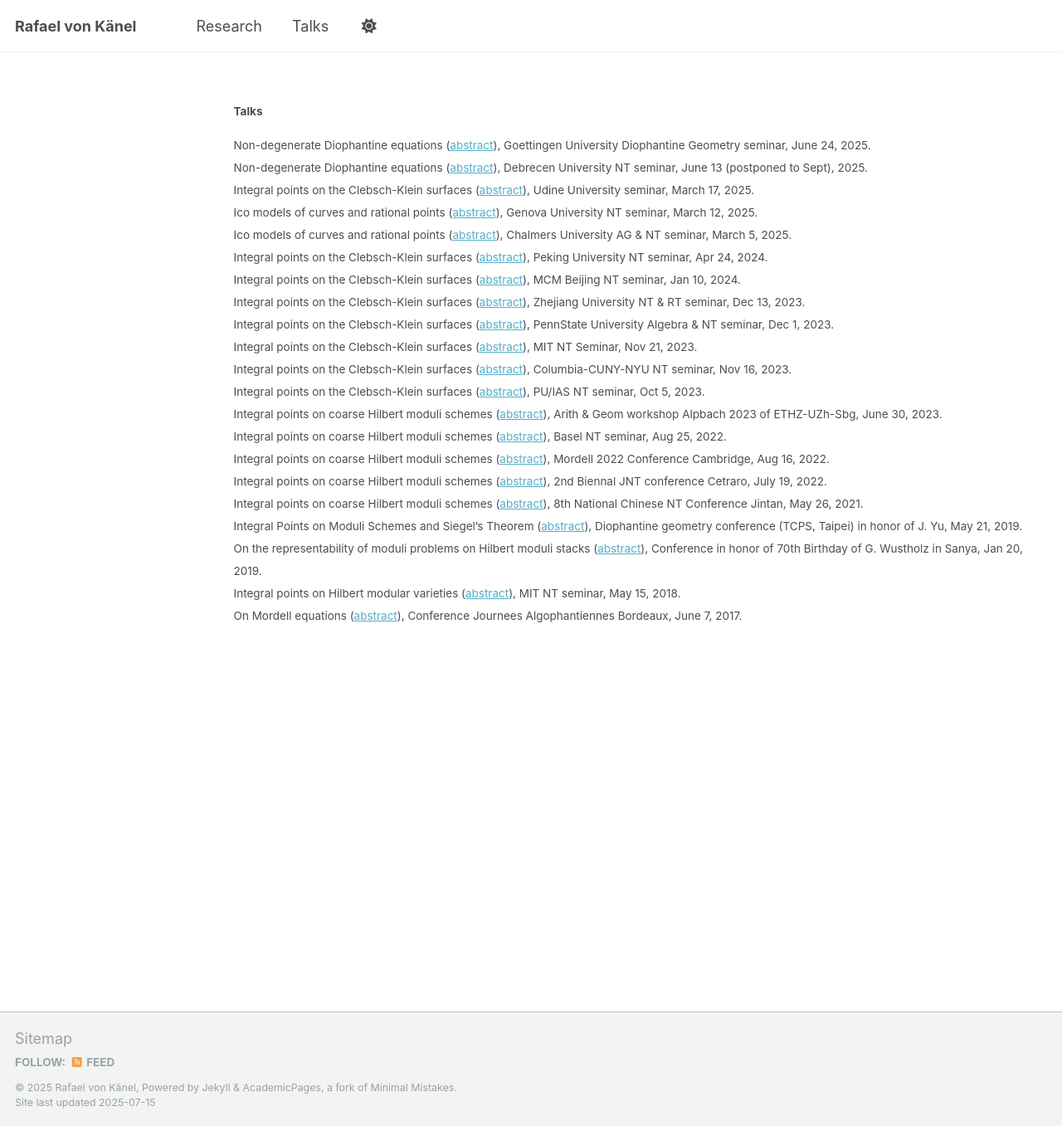
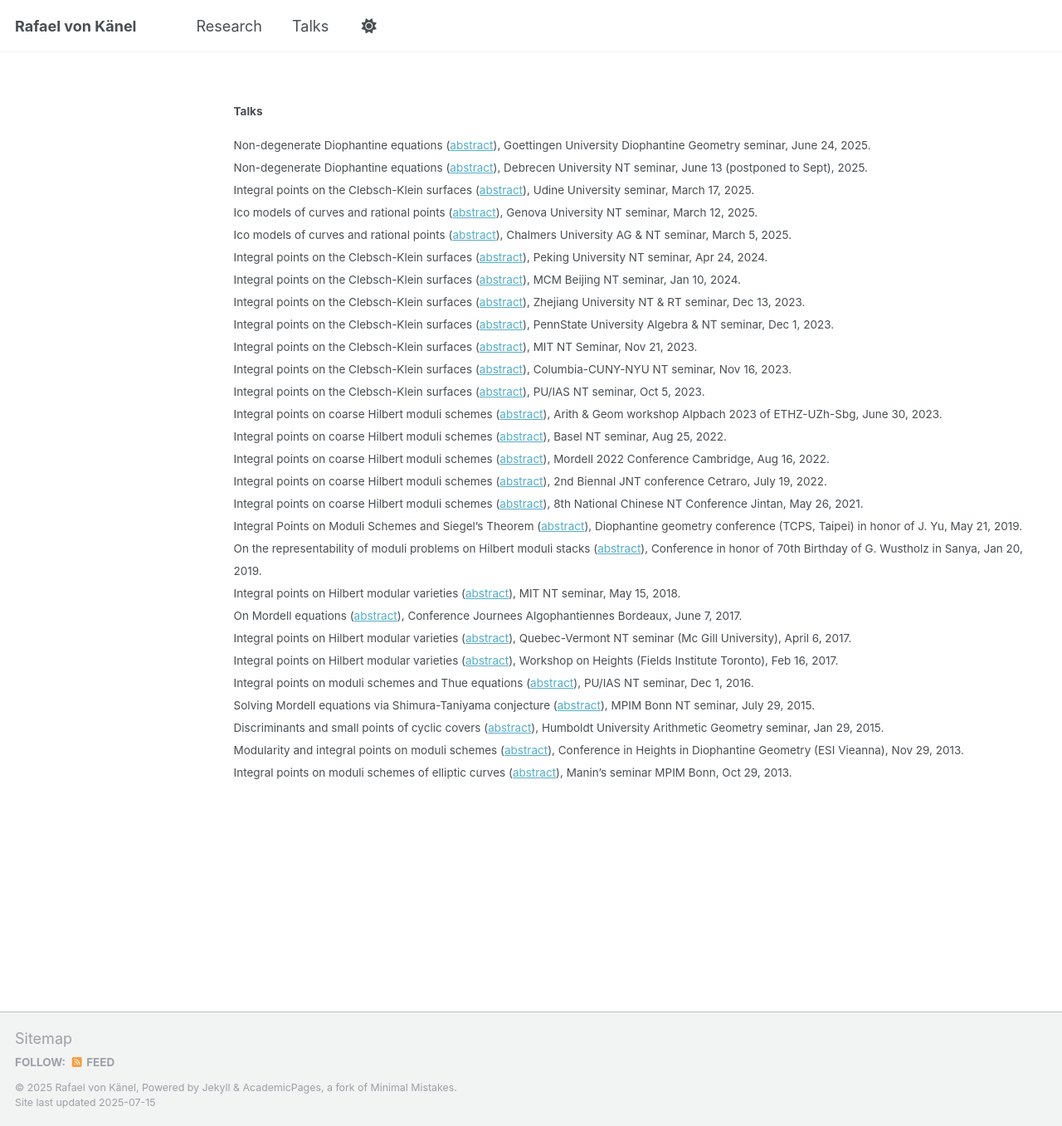
Before and after one commit to rafaelvonkanel/rafaelvonkanel.github.io, a Jekyll site: the page built from _pages/talks.md, in a window 1280 px wide and 1357 px high. Shown: the whole window at 83% size. Built offline with Jekyll 4.4.1, drawn with Linux system fonts in a browser that asks for light colours; a script that is not in the unit is left out.

Commit message:
Update talks.md

```diff
--- a/_pages/talks.md
+++ b/_pages/talks.md
@@ -28,4 +28,11 @@ Integral Points on Moduli Schemes and Siegel’s Theorem ([abstract](../_talks/2
 On the representability of moduli problems on Hilbert moduli stacks ([abstract](../_talks/2019-01-20-talk.md)), Conference in honor of 70th Birthday of G. Wustholz in Sanya, Jan 20, 2019.
 Integral points on Hilbert modular varieties ([abstract](../_talks/2018-05-15-talk.md)), MIT NT seminar, May 15, 2018.
 On Mordell equations ([abstract](../_talks/2017-06-07-talk.md)), Conference Journees Algophantiennes Bordeaux, June 7, 2017.
+Integral points on Hilbert modular varieties ([abstract](../_talks/2017-04-06-talk.md)), Quebec-Vermont NT seminar (Mc Gill University), April 6, 2017.
+Integral points on Hilbert modular varieties ([abstract](../_talks/2017-02-16-talk.md)), Workshop on Heights (Fields Institute Toronto), Feb 16, 2017.
+Integral points on moduli schemes and Thue equations ([abstract](../_talks/2016-12-01-talk.md)), PU/IAS NT seminar, Dec 1, 2016.
+Solving Mordell equations via Shimura-Taniyama conjecture ([abstract](../_talks/2015-07-29-talk.md)), MPIM Bonn NT seminar, July 29, 2015.
+Discriminants and small points of cyclic covers ([abstract](../_talks/2015-01-29-talk.md)), Humboldt University Arithmetic Geometry seminar, Jan 29, 2015.
+Modularity and integral points on moduli schemes ([abstract](../_talks/2013-11-29-talk.md)), Conference in Heights in Diophantine Geometry (ESI Vieanna), Nov 29, 2013.
+Integral points on moduli schemes of elliptic curves ([abstract](../_talks/2013-10-29-talk.md)), Manin's seminar MPIM Bonn, Oct 29, 2013.
 </small>
```
